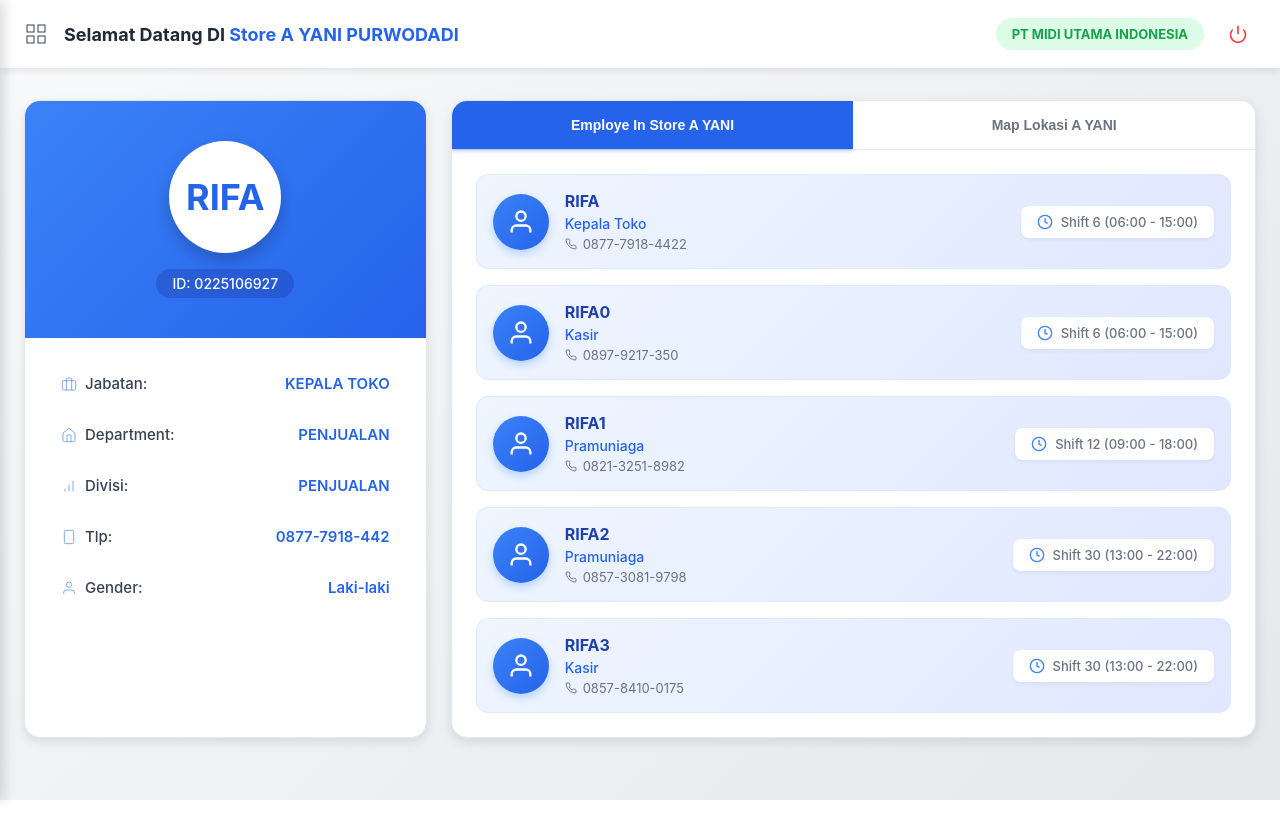
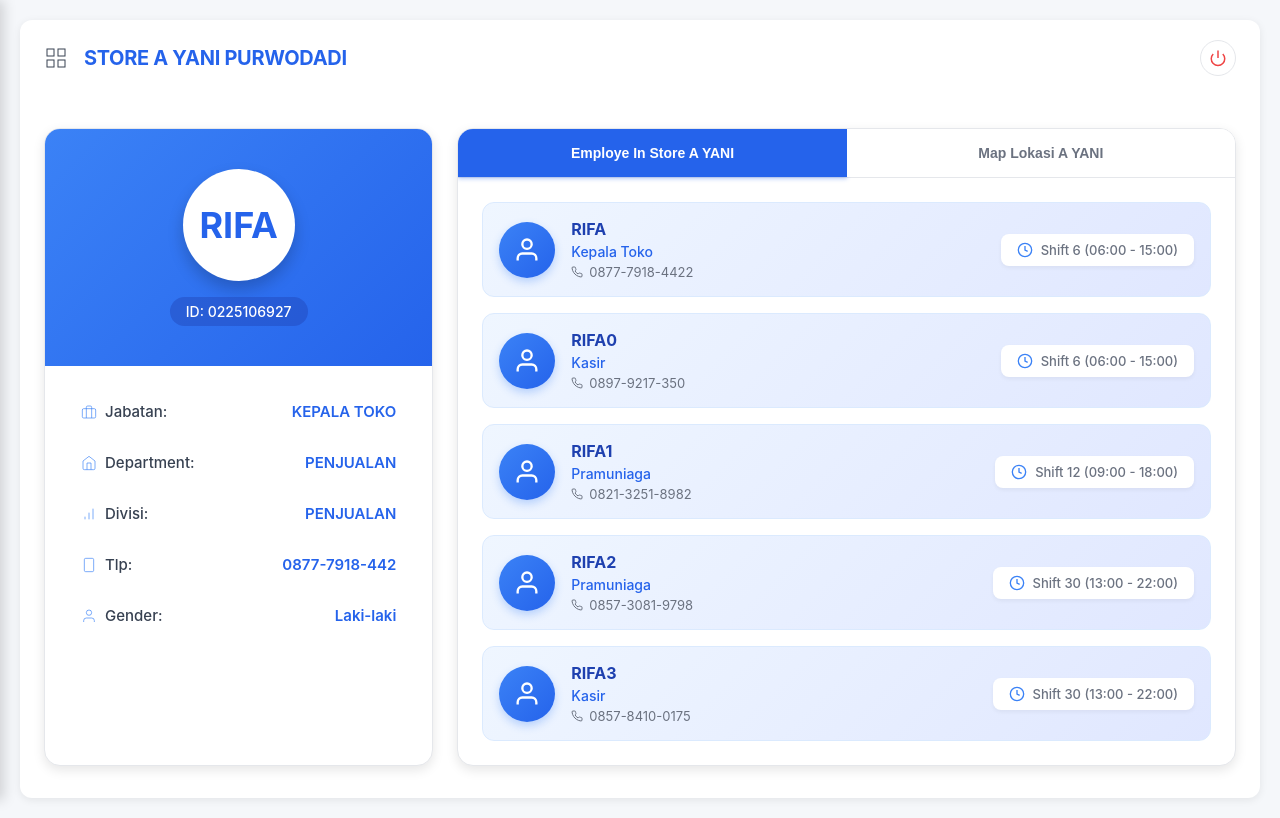
Before and after one commit to rifai29/Erp0, a plain HTML site: page dasbord.html in a window 1280 px wide. Drawn offline with Linux system fonts and the light colour scheme.

Commit message:
Add files via upload

```diff
--- a/dasbord.html
+++ b/dasbord.html
@@ -13,26 +13,38 @@
 
         body {
             font-family: -apple-system, BlinkMacSystemFont, 'Segoe UI', Roboto, 'Helvetica Neue', Arial, sans-serif;
-            background: linear-gradient(135deg, #f9fafb 0%, #e5e7eb 100%);
+            background: #f5f7fa;
             min-height: 100vh;
+            padding: 20px;
+        }
+
+        .page-container {
+            background: #ffffff;
+            border-radius: 12px;
+            box-shadow: 0 2px 8px rgba(0,0,0,0.08);
+            max-width: 1400px;
+            margin: 0 auto;
+            overflow: hidden;
         }
 
         /* HEADER */
         .header {
-            background: white;
-            box-shadow: 0 2px 8px rgba(0,0,0,0.1);
-            position: sticky;
-            top: 0;
-            z-index: 50;
-            padding: 16px 24px;
+            background: transparent;
+            padding: 20px 24px;
+            display: flex;
+            justify-content: space-between;
+            align-items: center;
+            flex-wrap: wrap;
+            gap: 12px;
         }
 
         .header-content {
             display: flex;
             justify-content: space-between;
             align-items: center;
-            max-width: 1400px;
-            margin: 0 auto;
+            width: 100%;
+            flex-wrap: wrap;
+            gap: 12px;
         }
 
         .header-left {
@@ -54,19 +66,20 @@
         }
 
         .header-title {
-            font-size: 18px;
+            font-size: 20px;
             font-weight: 700;
-            color: #1f2937;
+            color: #111827;
+            letter-spacing: -0.3px;
         }
 
         .store-name {
             color: #2563eb;
         }
 
-        .header-right {
+        .header-controls {
             display: flex;
+            gap: 8px;
             align-items: center;
-            gap: 16px;
         }
 
         .company-badge {
@@ -82,28 +95,30 @@
             width: 36px;
             height: 36px;
             border-radius: 50%;
-            border: none;
-            background: white;
+            border: 1px solid #e5e7eb;
+            background: #ffffff;
             cursor: pointer;
             display: flex;
             align-items: center;
             justify-content: center;
-            transition: background 0.2s;
+            transition: all 0.2s ease;
         }
 
         .logout-btn:hover {
             background: #fee2e2;
+            border-color: #fecaca;
         }
 
         .logout-btn svg {
-            color: #ef4444;
+            width: 18px;
+            height: 18px;
+            stroke: #ef4444;
         }
 
         /* MAIN CONTAINER */
         .container {
-            max-width: 1400px;
-            margin: 0 auto;
             padding: 32px 24px;
+            background: transparent;
         }
 
         .grid {
@@ -549,10 +564,10 @@
         </div>
     </nav>
 
-    <!-- HEADER -->
-    <header class="header">
-        <div class="header-content">
-            <div class="header-left">
+    <div class="page-container">
+        <!-- HEADER -->
+        <div class="header">
+            <div style="display: flex; align-items: center; gap: 16px;">
                 <svg class="menu-icon" viewBox="0 0 24 24" fill="none" stroke="currentColor" onclick="openSidebar()">
                     <rect x="3" y="3" width="7" height="7"></rect>
                     <rect x="14" y="3" width="7" height="7"></rect>
@@ -560,23 +575,22 @@
                     <rect x="3" y="14" width="7" height="7"></rect>
                 </svg>
                 <h1 class="header-title">
-                    Selamat Datang DI <span class="store-name">Store A YANI PURWODADI</span>
+                    <span class="store-name">STORE A YANI PURWODADI</span>
                 </h1>
             </div>
-            <div class="header-right">
-                <span class="company-badge">PT MIDI UTAMA INDONESIA</span>
+
+            <div class="header-controls">
                 <button class="logout-btn" onclick="handleLogout()" title="Logout">
-                    <svg width="20" height="20" viewBox="0 0 24 24" fill="none" stroke="#ef4444" stroke-width="2">
+                    <svg viewBox="0 0 24 24" fill="none" stroke-width="2">
                         <path d="M18.36 6.64a9 9 0 1 1-12.73 0"></path>
                         <line x1="12" y1="2" x2="12" y2="12"></line>
                     </svg>
                 </button>
             </div>
         </div>
-    </header>
 
-    <!-- MAIN CONTENT -->
-    <div class="container">
+        <!-- MAIN CONTENT -->
+        <div class="container">
         <div class="grid">
             <!-- PROFILE CARD -->
             <div class="profile-card">
@@ -818,6 +832,7 @@
             </div>
         </div>
     </div>
+    <!-- End of page-container -->
 
     <script>
         function handleLogout() {
```
Also changed, not shown: index.html (+7 -32 lines).
